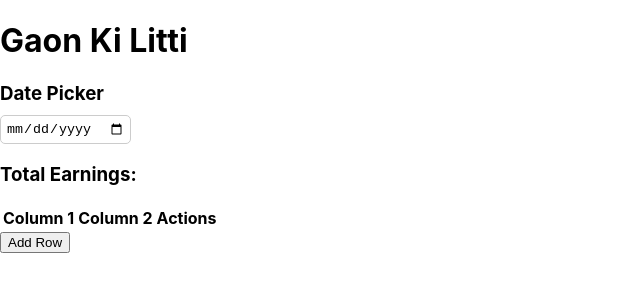
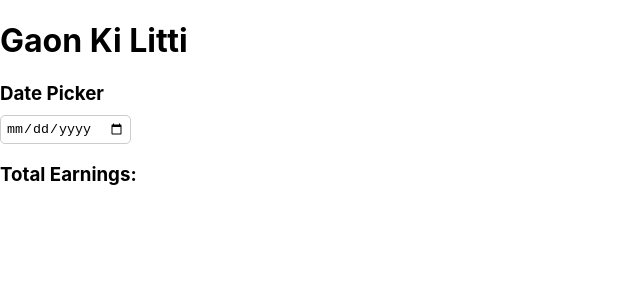
Before and after one commit to anonymousHa04/gaonkilitti, a React (Create React App) app: page / in a window 1280 px wide. Shown: the top 300 px of the page, without its empty margins (0-640 px from the left). Built offline with nearby package versions, Linux system fonts and the light colour scheme.

Commit message:
added toggle button

```diff
--- a/src/App.js
+++ b/src/App.js
@@ -8,13 +8,15 @@ function App() {
    <>
     <h1>Gaon Ki Litti</h1>
     {/* total earnings By far */}
+
     {/* total earnings this week */}
     <DatePicker />
-    {/* Total items bought i.e cost price */}
+
     <Earnings /> {/* Total earnings for today*/}
 
+    {/* toggle button/ dropdown to switch */}
+
     {/* sold items */}
-    <Table />
    </>
   )
 }
```
